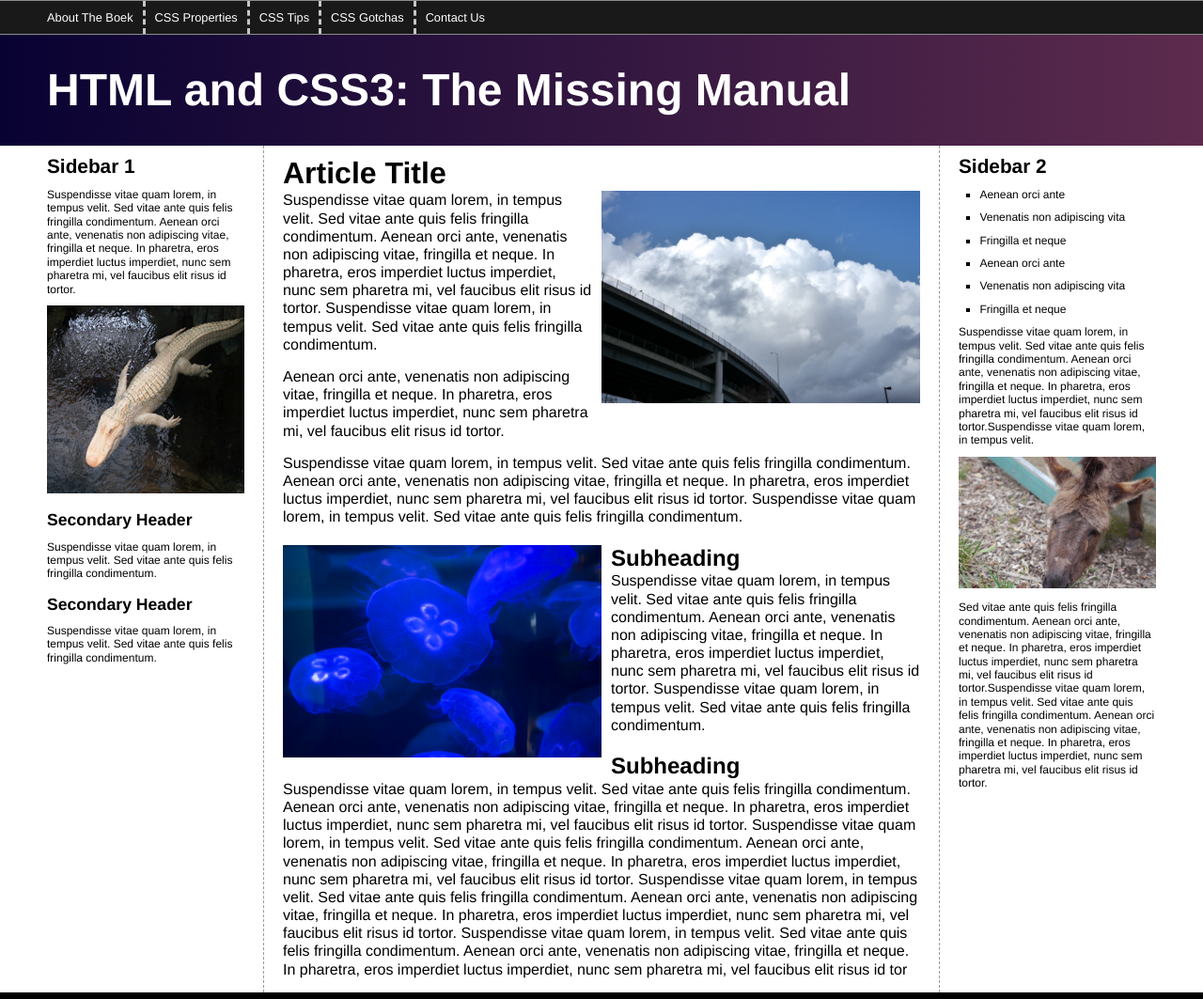
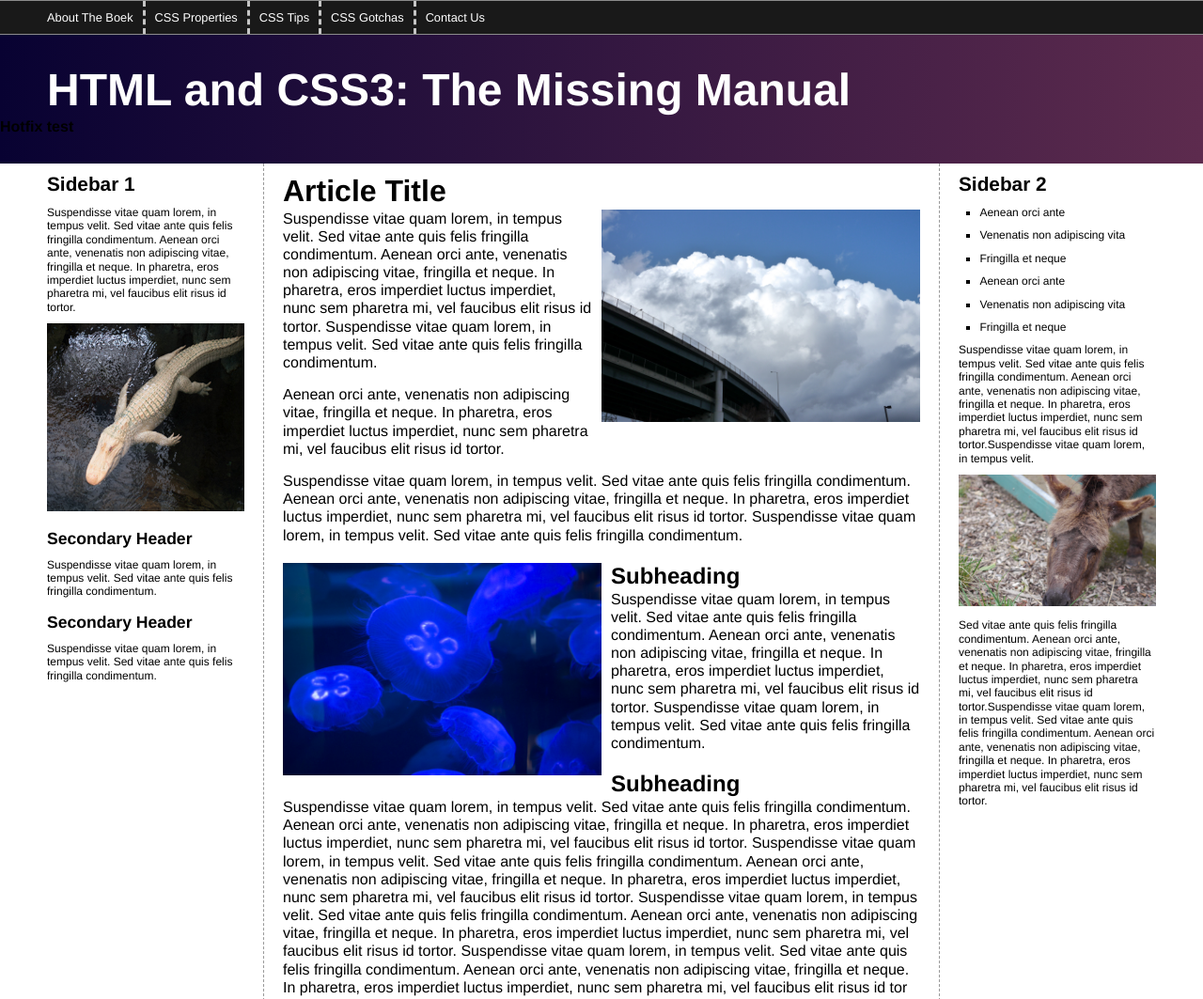
Before and after one commit to VincentDekker/DigWerk, a plain HTML site: page index.html in a window 1280 px wide. Shown: the top 1063 px of the page at 94% size. Drawn offline with Linux system fonts and the light colour scheme.

Commit message:
feature1

```diff
--- a/index.html
+++ b/index.html
@@ -23,6 +23,7 @@
           </ul>
         </nav>
         <h1>HTML and CSS3: The Missing Manual</h1>
+        <h2>Hotfix test</h2>
       </header>
       <div class="contentWrapper">
         <div class="columnWrapper">
```
